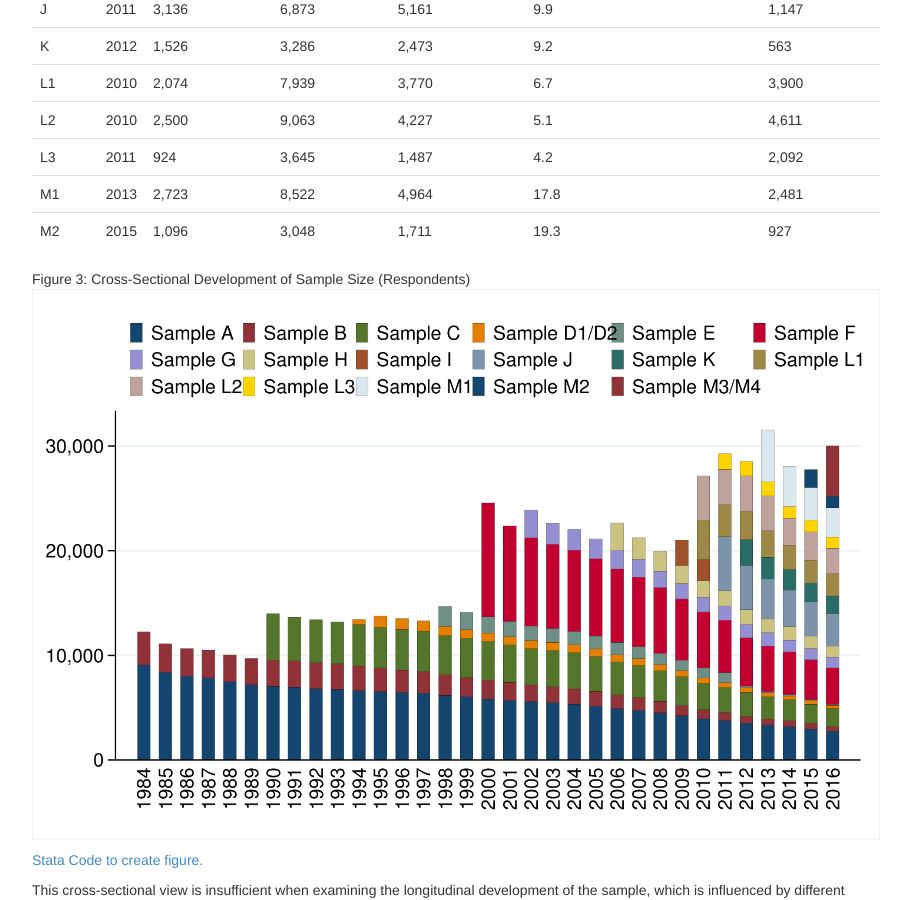
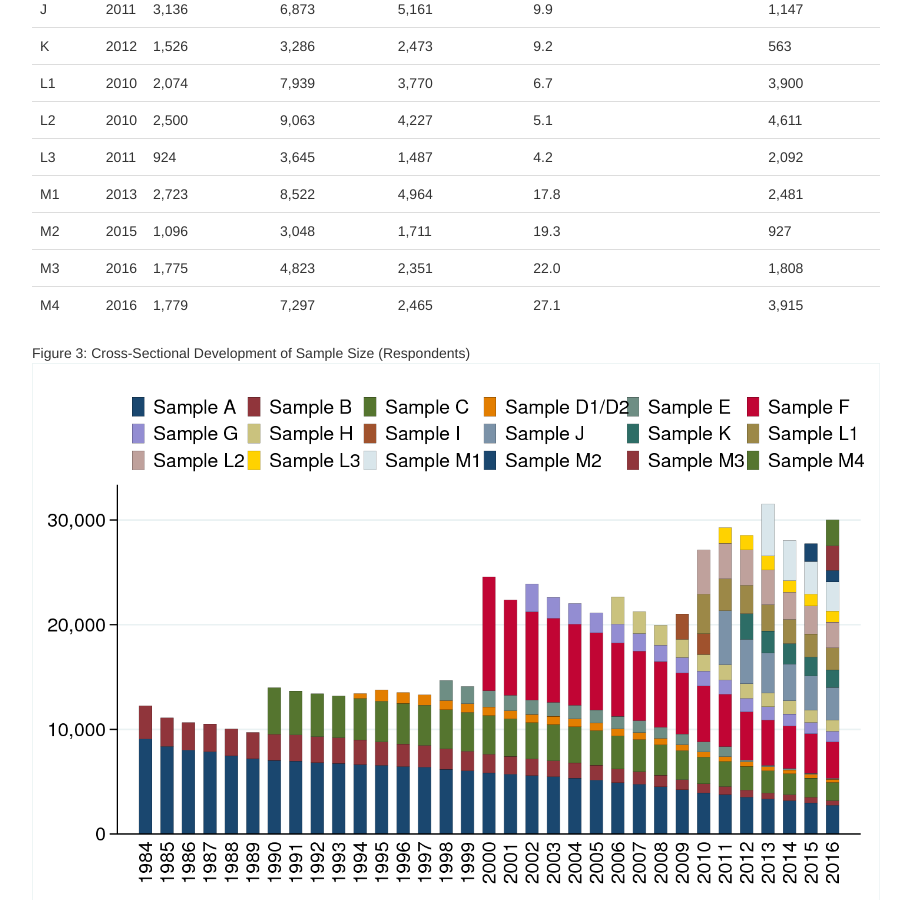
Before and after one commit to paneldata/paneldata.github.io, a Jekyll site: the page built from soep/dtc/sample.md, in a window 1280 px wide and 900 px high, scrolled down 3864 px. Shown: the whole window, without its empty margins (38-949 px from the left). Built offline with Jekyll 4.4.1, drawn with Linux system fonts in a browser that asks for light colours.

Commit message:
update graphs and table

```diff
--- a/soep/dtc/sample.md
+++ b/soep/dtc/sample.md
@@ -227,6 +227,8 @@ Table 4: Starting Sample Size of the SOEP Samples
 | L3   	 | 2011 |   924   		   |  3,645  		 |  1,487  			 |  4.2                            	   | 2,092            |
 | M1   	 | 2013 | 2,723   		   |  8,522  		 |  4,964  			 | 17.8                            	   | 2,481            |
 | M2   	 | 2015 | 1,096   		   |  3,048  		 |  1,711  			 | 19.3                            	   |   927            |
+| M3     | 2016 | 1,775   		   |  4,823   		 |  2,351  			 | 22.0                                | 1,808            |
+| M4     | 2016 | 1,779   		   |  7,297   		 |  2,465  			 | 27.1                                | 3,915	          |
 
 
 Figure 3: Cross-Sectional Development of Sample Size (Respondents)
```
Also changed, not shown: soep/dtc/graphics/crossdevel.png, soep/dtc/graphics/mode.png, soep/dtc/graphics/where2.png, 4 other files.
